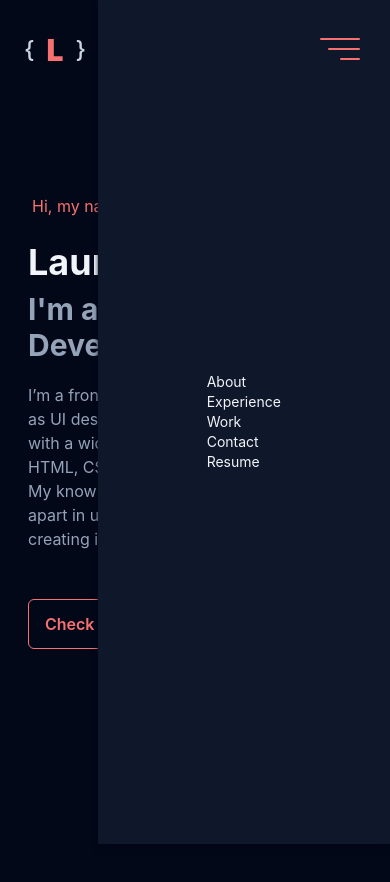
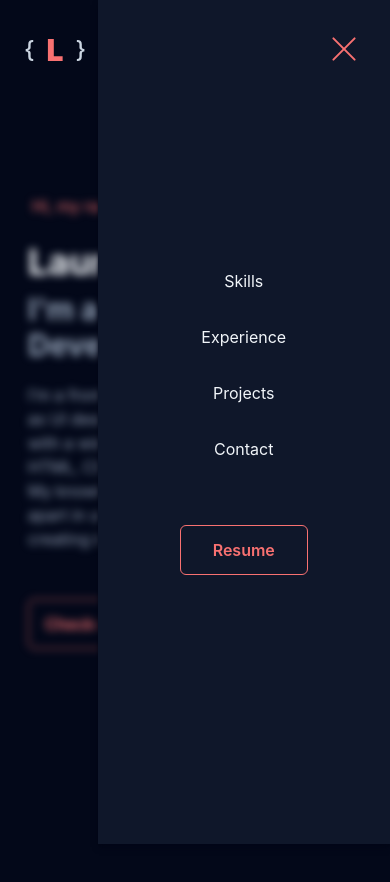
Before and after one commit to lauraAlabau/portfolio-2024, a React (Vite) app: page / in a window 390 px wide. Both pictures are taken after a click on the element 339 px from the left and 56 px from the top of the page. Shown: the top 882 px of the page. Built offline with nearby package versions, Linux system fonts and the light colour scheme.

Commit message:
create context for navbar state and apply transitions in mobile navbar

```diff
--- a/src/components/navbar/Navbar.tsx
+++ b/src/components/navbar/Navbar.tsx
@@ -1,18 +1,14 @@
-import { useState } from "react";
+import { useNavbar } from "../../context/NavbarContext";
 
 export const Navbar = () => {
-  const [isOpen, setIsOpen] = useState(false);
+  const { isOpen, setIsOpen } = useNavbar();
 
   return (
     <div>
       <header className="fixed top-0 z-20 flex items-center justify-between w-full px-6 text-sm bg-transparent pointer-events-auto select-auto lg:px-14 filter-none h-28 bg-slate-950">
         <nav className="relative z-30 flex items-center justify-between w-full text-slate-100">
           <div className="flex items-center justify-center">
-            <a
-              href="/"
-              aria-label="#about"
-              className="relative z-10 w-12 h-12 text-red-400"
-            >
+            <a href="/" className="relative z-10 w-12 h-12 text-red-400">
               <div className="relative flex items-center gap-3 text-2xl font-medium text-slate-300">
                 {"{"}
                 <span className="text-3xl font-black text-red-400">{"L"}</span>
@@ -27,7 +23,7 @@ export const Navbar = () => {
                   <a href="/#skills">Skills</a>
                 </li>
                 <li className="transition-all duration-250 hover:text-red-400 hover:-translate-y-1 hover:-translate-x-1">
-                  <a href="/#jobs">Experience</a>
+                  <a href="/#experience">Experience</a>
                 </li>
                 <li className="transition-all duration-250 hover:text-red-400 hover:-translate-y-1 hover:-translate-x-1">
                   <a href="/#projects">Projects</a>
@@ -43,14 +39,23 @@ export const Navbar = () => {
               </div>
             </div>
           </div>
-          <div className="block lg:hidden" onClick={() => setIsOpen(!isOpen)}>
+          <div
+            className="block text-base lg:hidden"
+            onClick={() => setIsOpen(!isOpen)}
+          >
             <div>
               <button
                 aria-label="Menu"
                 className="flex justify-center items-center relative z-10 -mr-2.5 p-4 bg-transparent"
               >
                 <div className="relative inline-block w-8 h-6 -top-2">
-                  <div className="absolute top-1/2 right-0 w-8 h-0.5 rounded-sm bg-red-400 transform duration-200 delay-0 rotate-0 ease-[cubic-bezier(0.55, 0.055, 0.675, 0.19)] before:w-10 before:-top-2.5  before:bg-red-400 before:h-0.5 before:rounded-sm before:absolute before:right-0 after:w-5 after:-bottom-2.5  after:bg-red-400 after:h-0.5 after:rounded-sm after:absolute after:right-0"></div>
+                  <div
+                    className={`${
+                      isOpen
+                        ? "absolute top-1/2 right-0 w-8 h-0.5 rounded-sm bg-red-400 transform duration-200 delay-0 rotate-[225deg] ease-[cubic-bezier(0.215, 0.61, 0.355, 1)] before:opacity-0 after:-rotate-90 after:w-full after:bottom-0 after:bg-red-400 after:h-0.5 after:rounded-sm after:absolute after:right-0"
+                        : "absolute top-1/2 right-0 w-8 h-0.5 rounded-sm bg-red-400 transform duration-200 delay-0 rotate-0 ease-[cubic-bezier(0.55, 0.055, 0.675, 0.19)] before:w-10 before:-top-2.5  before:bg-red-400 before:h-0.5 before:rounded-sm before:absolute before:right-0 after:w-5 after:-bottom-2.5 after:bg-red-400 after:h-0.5 after:rounded-sm after:absolute after:right-0"
+                    }`}
+                  ></div>
                 </div>
               </button>
               <aside
@@ -59,24 +64,26 @@ export const Navbar = () => {
                   isOpen ? "block" : "hidden"
                 }`}
               >
-                <nav>
-                  <ol>
-                    <li>
-                      <a href="/#about">About</a>
+                <nav className="flex flex-col items-center justify-between w-full gap-16 text-center">
+                  <ol className="flex flex-col items-center justify-between w-full gap-8 text-center">
+                    <li className="transition-all duration-250 hover:text-red-400 hover:-translate-y-1 hover:-translate-x-1">
+                      <a href="/#skills">Skills</a>
                     </li>
-                    <li>
-                      <a href="/#jobs">Experience</a>
+                    <li className="transition-all duration-250 hover:text-red-400 hover:-translate-y-1 hover:-translate-x-1">
+                      <a href="/#experience">Experience</a>
                     </li>
-                    <li>
-                      <a href="/#projects">Work</a>
+                    <li className="transition-all duration-250 hover:text-red-400 hover:-translate-y-1 hover:-translate-x-1">
+                      <a href="/#projects">Projects</a>
                     </li>
-                    <li>
+                    <li className="transition-all duration-250 hover:text-red-400 hover:-translate-y-1 hover:-translate-x-1">
                       <a href="/#contact">Contact</a>
                     </li>
                   </ol>
-                  <a href="/resume.pdf" className="resume-link">
-                    Resume
-                  </a>
+                  <div className="border border-red-400 rounded-md px-8 py-3 text-red-400 font-semibold  transition-all duration-250 hover:shadow-[3px_3px_0_0_#ef4444] hover:-translate-x-2 hover:-translate-y-2">
+                    <a href="/resume.pdf" target="_blank" className="">
+                      Resume
+                    </a>
+                  </div>
                 </nav>
               </aside>
             </div>
--- a/src/components/sections/about.tsx
+++ b/src/components/sections/about.tsx
@@ -1,6 +1,9 @@
 export const About = () => {
   return (
-    <section className="max-w-[1000px] mx-auto my-0 text-slate-100 lg:pt-28 h-auto flex flex-col justify-center items-start min-h-screen p-0">
+    <section
+      id="about"
+      className="max-w-[1000px] mx-auto my-0 text-slate-100 lg:pt-28 h-auto flex flex-col justify-center items-start min-h-screen p-0"
+    >
       <h1 className="mb-6 ml-1 leading-tight text-red-400">Hi, my name is</h1>
 
       <h2 className="text-4xl font-bold leading-tight lg:text-8xl text-slate-100">
--- a/src/components/sections/contact.tsx
+++ b/src/components/sections/contact.tsx
@@ -1,6 +1,9 @@
 export const Contact = () => {
   return (
-    <section className="max-w-[1000px] mx-auto my-0 text-slate-100 pt-28 h-auto flex flex-col justify-center items-center min-h-screen p-0">
+    <section
+      id="contact"
+      className="max-w-[1000px] mx-auto my-0 text-slate-100 pt-28 h-auto flex flex-col justify-center items-center min-h-screen p-0"
+    >
       contact{" "}
     </section>
   );
--- a/src/components/sections/experience.tsx
+++ b/src/components/sections/experience.tsx
@@ -1,6 +1,9 @@
 export const Experience = () => {
   return (
-    <section className="max-w-[1000px] mx-auto my-0 text-slate-100 pt-28 h-auto flex flex-col justify-center items-center min-h-screen p-0">
+    <section
+      id="experience"
+      className="max-w-[1000px] mx-auto my-0 text-slate-100 pt-28 h-auto flex flex-col justify-center items-center min-h-screen p-0"
+    >
       experience{" "}
     </section>
   );
--- a/src/components/sections/index.tsx
+++ b/src/components/sections/index.tsx
@@ -1,3 +1,4 @@
+import { useNavbar } from "../../context/NavbarContext";
 import { About } from "./about";
 import { Contact } from "./contact";
 import { Experience } from "./experience";
@@ -5,8 +6,13 @@ import { Projects } from "./projects";
 import { Skills } from "./skills";
 
 export const Sections = () => {
+  const { isOpen } = useNavbar();
   return (
-    <main className="my-0 mx-auto w-full max-w-[1600px] min-h-screen py-0 lg:px-40 px-7">
+    <main
+      className={`my-0 mx-auto w-full max-w-[1600px] min-h-screen py-0 lg:px-40 px-7 ${
+        isOpen ? "blur-sm" : ""
+      }`}
+    >
       <About />
       <Skills />
       <Experience />
--- a/src/components/sections/projects.tsx
+++ b/src/components/sections/projects.tsx
@@ -1,6 +1,9 @@
 export const Projects = () => {
   return (
-    <section className="max-w-[1000px] mx-auto my-0 text-slate-100 pt-28 h-auto flex flex-col justify-center items-center min-h-screen p-0">
+    <section
+      id="projects"
+      className="max-w-[1000px] mx-auto my-0 text-slate-100 pt-28 h-auto flex flex-col justify-center items-center min-h-screen p-0"
+    >
       projects{" "}
     </section>
   );
--- a/src/components/sections/skills.tsx
+++ b/src/components/sections/skills.tsx
@@ -1,6 +1,9 @@
 export const Skills = () => {
   return (
-    <section className="max-w-[1000px] mx-auto my-0 text-slate-100 pt-28 h-auto flex flex-col justify-center items-center min-h-screen p-0">
+    <section
+      id="skills"
+      className="max-w-[1000px] mx-auto my-0 text-slate-100 pt-28 h-auto flex flex-col justify-center items-center min-h-screen p-0"
+    >
       skills
     </section>
   );
--- /dev/null
+++ b/src/context/NavbarContext.tsx
@@ -0,0 +1,30 @@
+import React, { createContext, useState, useContext, ReactNode } from "react";
+
+interface NavbarContextProps {
+  isOpen: boolean;
+  setIsOpen: React.Dispatch<React.SetStateAction<boolean>>;
+}
+
+const NavbarContext = createContext<NavbarContextProps | undefined>(undefined);
+
+interface NavbarProviderProps {
+  children: ReactNode;
+}
+
+export const NavbarProvider: React.FC<NavbarProviderProps> = ({ children }) => {
+  const [isOpen, setIsOpen] = useState(false);
+
+  return (
+    <NavbarContext.Provider value={{ isOpen, setIsOpen }}>
+      {children}
+    </NavbarContext.Provider>
+  );
+};
+
+export const useNavbar = (): NavbarContextProps => {
+  const context = useContext(NavbarContext);
+  if (context === undefined) {
+    throw new Error("useNavbar must be used within a NavbarProvider");
+  }
+  return context;
+};
--- a/src/main.tsx
+++ b/src/main.tsx
@@ -1,10 +1,13 @@
-import React from 'react'
-import ReactDOM from 'react-dom/client'
-import App from './App.tsx'
-import './index.css'
+import React from "react";
+import ReactDOM from "react-dom/client";
+import App from "./App.tsx";
+import "./index.css";
+import { NavbarProvider } from "./context/NavbarContext.tsx";
 
-ReactDOM.createRoot(document.getElementById('root')!).render(
+ReactDOM.createRoot(document.getElementById("root")!).render(
   <React.StrictMode>
-    <App />
-  </React.StrictMode>,
-)
+    <NavbarProvider>
+      <App />
+    </NavbarProvider>
+  </React.StrictMode>
+);
```
